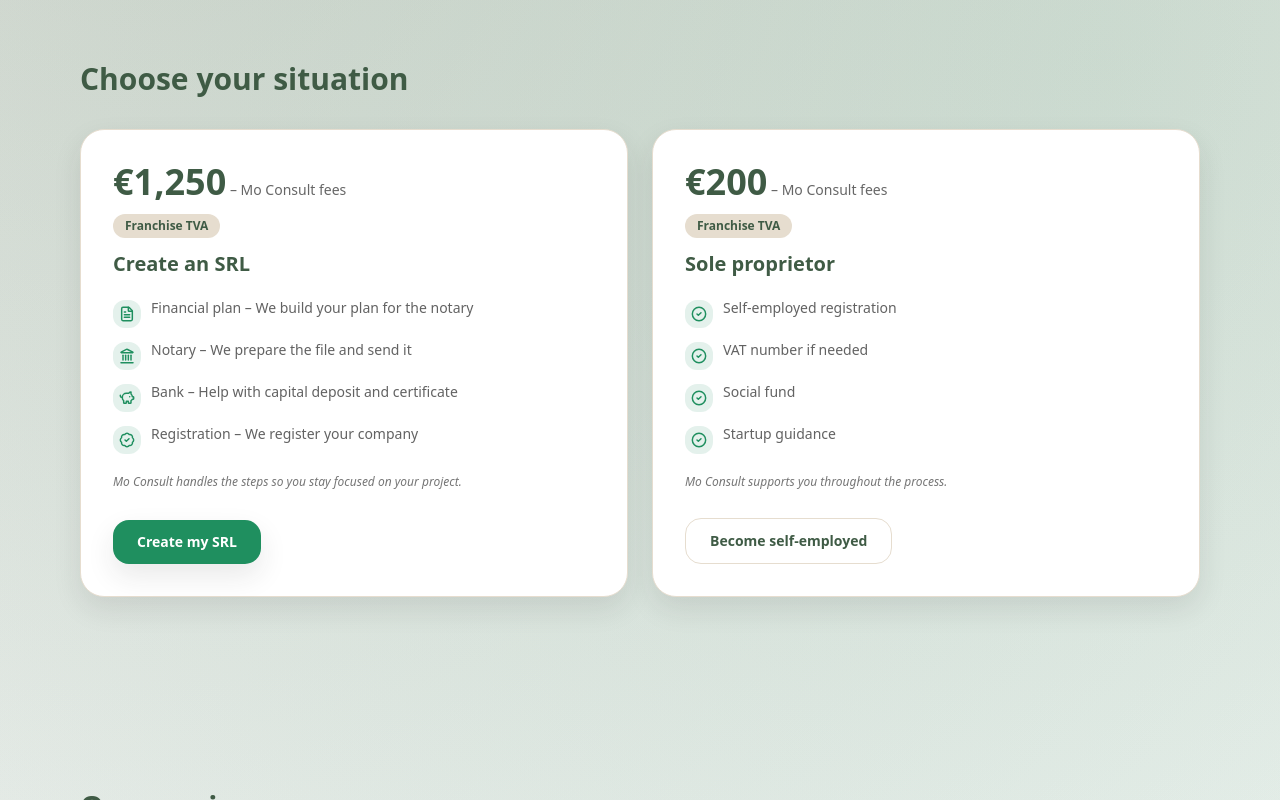
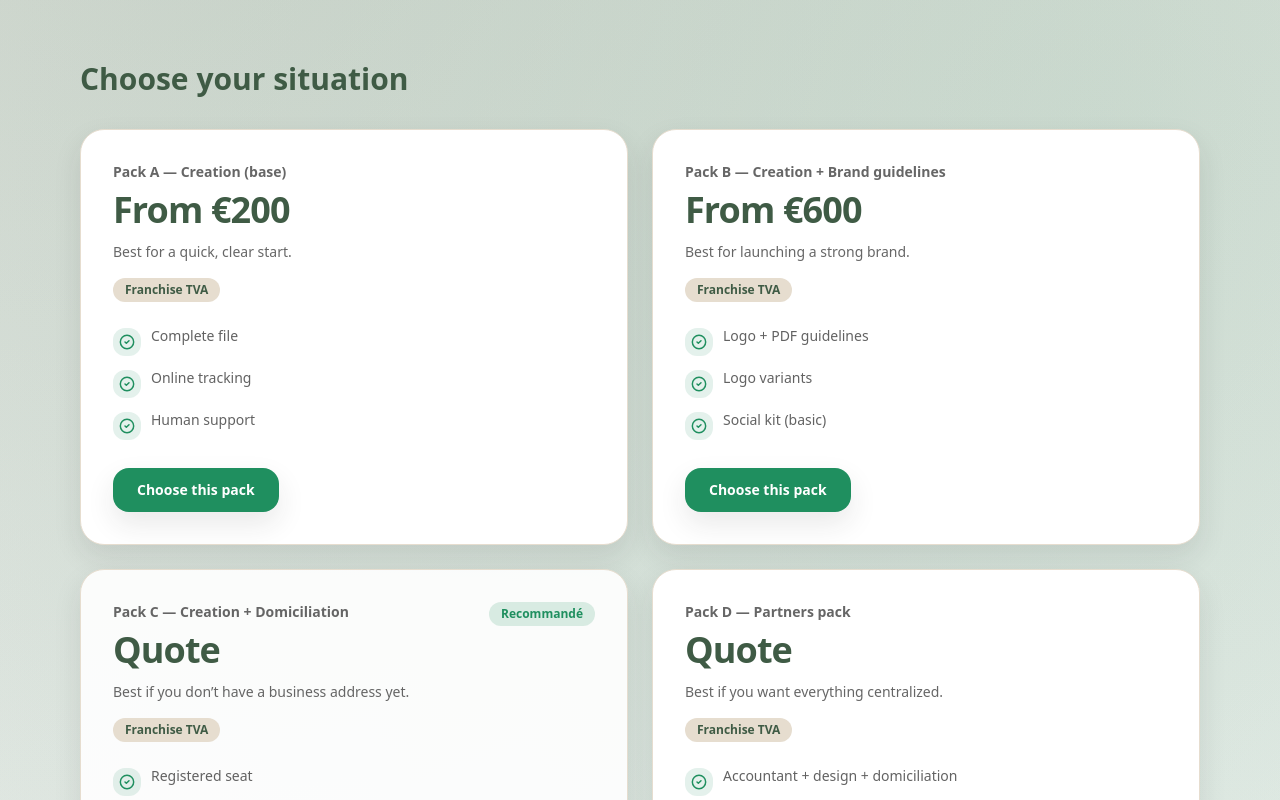
Before and after one commit to moalachach/mo-consult-final, a Next.js app: page /en in a window 1280 px wide. Shown: the part 680-1480 px from the top of the page. Built offline with nearby package versions, Linux system fonts and the light colour scheme; no server answers; the database is empty.

Commit message:
ui: replace offers with 4-pack grid + pack query param

```diff
--- a/src/app/[lang]/creer-entreprise/page.tsx
+++ b/src/app/[lang]/creer-entreprise/page.tsx
@@ -9,12 +9,17 @@
 const isTypeParam = (value: unknown): value is TypeParam =>
   value === "srl" || value === "pp";
 
+type PackParam = "base" | "branding" | "domiciliation" | "partners";
+const isPackParam = (value: unknown): value is PackParam =>
+  value === "base" || value === "branding" || value === "domiciliation" || value === "partners";
+
 const content = {
   fr: {
     badge: "Créer une entreprise",
     h1: "On démarre ?",
     subtitle:
       "Choisissez votre formule. Remplissez le formulaire. Nous nous occupons du reste.",
+    chosenPack: "Pack choisi",
     selected: "Sélectionné",
     choose: "Choisir",
     start: "Commencer",
@@ -29,6 +34,7 @@
     badge: "Start",
     h1: "Gaan we van start?",
     subtitle: "Kies uw formule. Vul het formulier in. Wij regelen de rest.",
+    chosenPack: "Gekozen pack",
     selected: "Geselecteerd",
     choose: "Kiezen",
     start: "Start",
@@ -43,6 +49,7 @@
     badge: "Get started",
     h1: "Shall we start?",
     subtitle: "Choose your plan. Fill in the form. We handle the rest.",
+    chosenPack: "Selected pack",
     selected: "Selected",
     choose: "Choose",
     start: "Start",
@@ -60,14 +67,26 @@
   searchParams,
 }: {
   params: Promise<{ lang: string }>;
-  searchParams?: Promise<{ type?: string }>;
+  searchParams?: Promise<{ type?: string; pack?: string }>;
 }) {
   const { lang: rawLang } = await params;
   const lang = normalizeLang(rawLang);
   const sp = (await searchParams) || {};
   const selected = isTypeParam(sp.type) ? sp.type : undefined;
+  const pack = isPackParam(sp.pack) ? sp.pack : undefined;
   const chosen: TypeParam = selected ?? "srl";
   const t = content[lang] ?? content.fr;
+
+  const packLabel =
+    pack === "base"
+      ? "Base"
+      : pack === "branding"
+        ? "Charte"
+        : pack === "domiciliation"
+          ? "Domiciliation"
+          : pack === "partners"
+            ? "Partenaires"
+            : undefined;
 
   return (
     <main className="hero-bg">
@@ -76,6 +95,12 @@
           <Badge tone="accent">{t.badge}</Badge>
           <h1 className="text-4xl font-semibold">{t.h1}</h1>
           <p className="max-w-2xl text-[rgba(43,43,43,0.75)]">{t.subtitle}</p>
+          {packLabel ? (
+            <div className="flex items-center gap-2 text-sm text-[rgba(43,43,43,0.72)]">
+              <span className="font-semibold text-primary/80">{t.chosenPack}:</span>
+              <Badge className="bg-white/60 text-primary">{packLabel}</Badge>
+            </div>
+          ) : null}
         </FadeIn>
 
         <FadeIn className="mt-8 grid gap-6 md:grid-cols-2">
@@ -101,7 +126,10 @@
               )}
             </ul>
             <div className="mt-6 flex flex-wrap gap-3">
-              <ButtonLink href={`/${lang}/creer-entreprise?type=srl`} variant="outline">
+              <ButtonLink
+                href={`/${lang}/creer-entreprise?type=srl${pack ? `&pack=${pack}` : ""}`}
+                variant="outline"
+              >
                 {t.choose}
               </ButtonLink>
             </div>
@@ -128,7 +156,10 @@
               )}
             </ul>
             <div className="mt-6 flex flex-wrap gap-3">
-              <ButtonLink href={`/${lang}/creer-entreprise?type=pp`} variant="outline">
+              <ButtonLink
+                href={`/${lang}/creer-entreprise?type=pp${pack ? `&pack=${pack}` : ""}`}
+                variant="outline"
+              >
                 {t.choose}
               </ButtonLink>
             </div>
@@ -155,7 +186,7 @@
 
         <FadeIn className="mt-10 flex items-center justify-between gap-4">
           <ButtonLink
-            href={`/${lang}/onboarding/creation-entreprise?type=${chosen}`}
+            href={`/${lang}/onboarding/creation-entreprise?type=${chosen}${pack ? `&pack=${pack}` : ""}`}
             className="px-9 py-4 text-base shadow-soft"
           >
             {t.start}
--- a/src/app/[lang]/page.tsx
+++ b/src/app/[lang]/page.tsx
@@ -29,30 +29,41 @@
 	    secondaryCta: "Voir comment ça marche",
 	    trust: ["Plan financier inclus", "Dossier notaire inclus", "Paiement sécurisé"],
 	    offersTitle: "Choisissez votre situation",
-    srl: {
-      title: "Créer une SRL",
-      price: "1.250 € – Honoraires Mo Consult",
-      bullets: [
-        "Plan financier – Nous construisons votre plan pour le notaire",
-        "Notaire – Nous préparons le dossier et le transmettons",
-        "Banque – Aide pour dépôt de capital et attestation",
-        "Affiliation de la société – Nous enregistrons votre société",
+	    packsCta: "Choisir ce pack",
+	    packs: [
+	      {
+	        id: "base",
+	        title: "Pack A — Création (base)",
+	        price: "À partir de 200€",
+	        idealFor: "Idéal pour démarrer vite et clair.",
+	        bullets: ["Dossier complet", "Suivi en ligne", "Support humain"],
+	        recommended: false,
+	      },
+	      {
+	        id: "branding",
+	        title: "Pack B — Création + Charte graphique",
+	        price: "À partir de 600€",
+	        idealFor: "Idéal pour lancer une marque solide.",
+	        bullets: ["Logo + charte PDF", "Variantes de logo", "Kit réseaux sociaux (base)"],
+	        recommended: false,
+	      },
+	      {
+	        id: "domiciliation",
+	        title: "Pack C — Création + Domiciliation",
+	        price: "Sur devis",
+	        idealFor: "Idéal si vous n’avez pas encore d’adresse pro.",
+	        bullets: ["Siège social", "Unité d’établissement", "Accompagnement administratif"],
+	        recommended: true,
+	      },
+	      {
+	        id: "partners",
+	        title: "Pack D — Pack Partenaires",
+	        price: "Sur devis",
+	        idealFor: "Idéal si vous voulez tout centraliser.",
+	        bullets: ["Comptable + design + domiciliation", "Devis coordonné", "Un seul interlocuteur"],
+	        recommended: false,
+	      },
 	    ],
-      bottom: "Mo Consult s’occupe des démarches, vous restez concentré sur votre projet.",
-      cta: "Créer ma SRL",
-    },
-    pp: {
-      title: "Indépendant en nom propre",
-      price: "200 € – Honoraires Mo Consult",
-      bullets: [
-        "Inscription comme indépendant",
-        "Numéro TVA si besoin",
-        "Caisse sociale",
-        "Conseils de démarrage",
-      ],
-      bottom: "Mo Consult vous accompagne tout au long du processus.",
-      cta: "Devenir indépendant",
-    },
 	    processTitle: "Le processus, simplement",
 	    servicesTitle: "Nos services",
 	    services: [
@@ -145,25 +156,41 @@
 	    secondaryCta: "Bekijk hoe het werkt",
 	    trust: ["Financieel plan inbegrepen", "Notarisdossier inbegrepen", "Veilige betaling"],
 	    offersTitle: "Kies uw situatie",
-    srl: {
-      title: "Een SRL oprichten",
-      price: "1.250 € – Honoraria Mo Consult",
-      bullets: [
-        "Financieel plan – We maken uw plan voor de notaris",
-        "Notaris – We bereiden het dossier voor en sturen het door",
-        "Bank – Hulp bij kapitaalstorting en attest",
-        "Registratie – We registreren uw vennootschap",
+	    packsCta: "Kies dit pack",
+	    packs: [
+	      {
+	        id: "base",
+	        title: "Pack A — Oprichting (basis)",
+	        price: "Vanaf €200",
+	        idealFor: "Ideaal om snel en duidelijk te starten.",
+	        bullets: ["Volledig dossier", "Online opvolging", "Menselijke ondersteuning"],
+	        recommended: false,
+	      },
+	      {
+	        id: "branding",
+	        title: "Pack B — Oprichting + huisstijl",
+	        price: "Vanaf €600",
+	        idealFor: "Ideaal voor een sterke merkstart.",
+	        bullets: ["Logo + PDF-huisstijl", "Logo varianten", "Social kit (basis)"],
+	        recommended: false,
+	      },
+	      {
+	        id: "domiciliation",
+	        title: "Pack C — Oprichting + domicilie",
+	        price: "Offerte",
+	        idealFor: "Ideaal als u nog geen professioneel adres hebt.",
+	        bullets: ["Maatschappelijke zetel", "Vestigingseenheid", "Administratieve begeleiding"],
+	        recommended: true,
+	      },
+	      {
+	        id: "partners",
+	        title: "Pack D — Partnerpack",
+	        price: "Offerte",
+	        idealFor: "Ideaal als u alles wilt centraliseren.",
+	        bullets: ["Accountant + design + domicilie", "Gecombineerde offerte", "Eén aanspreekpunt"],
+	        recommended: false,
+	      },
 	    ],
-      bottom: "Mo Consult regelt de stappen, u blijft gefocust op uw project.",
-      cta: "Start mijn SRL",
-    },
-    pp: {
-      title: "Zelfstandige in eigen naam",
-      price: "200 € – Honoraria Mo Consult",
-      bullets: ["Inschrijving", "BTW-nummer indien nodig", "Sociaal fonds", "Startadvies"],
-      bottom: "Mo Consult begeleidt u tijdens het hele proces.",
-      cta: "Word zelfstandige",
-    },
 	    processTitle: "Het proces, eenvoudig",
 	    servicesTitle: "Onze diensten",
 	    services: [
@@ -255,30 +282,41 @@
 	    secondaryCta: "See how it works",
 	    trust: ["Financial plan included", "Notary package included", "Secure payment"],
 	    offersTitle: "Choose your situation",
-    srl: {
-      title: "Create an SRL",
-      price: "€1,250 – Mo Consult fees",
-      bullets: [
-        "Financial plan – We build your plan for the notary",
-        "Notary – We prepare the file and send it",
-        "Bank – Help with capital deposit and certificate",
-        "Registration – We register your company",
+	    packsCta: "Choose this pack",
+	    packs: [
+	      {
+	        id: "base",
+	        title: "Pack A — Creation (base)",
+	        price: "From €200",
+	        idealFor: "Best for a quick, clear start.",
+	        bullets: ["Complete file", "Online tracking", "Human support"],
+	        recommended: false,
+	      },
+	      {
+	        id: "branding",
+	        title: "Pack B — Creation + Brand guidelines",
+	        price: "From €600",
+	        idealFor: "Best for launching a strong brand.",
+	        bullets: ["Logo + PDF guidelines", "Logo variants", "Social kit (basic)"],
+	        recommended: false,
+	      },
+	      {
+	        id: "domiciliation",
+	        title: "Pack C — Creation + Domiciliation",
+	        price: "Quote",
+	        idealFor: "Best if you don’t have a business address yet.",
+	        bullets: ["Registered seat", "Establishment unit", "Admin support"],
+	        recommended: true,
+	      },
+	      {
+	        id: "partners",
+	        title: "Pack D — Partners pack",
+	        price: "Quote",
+	        idealFor: "Best if you want everything centralized.",
+	        bullets: ["Accountant + design + domiciliation", "Coordinated quote", "Single point of contact"],
+	        recommended: false,
+	      },
 	    ],
-      bottom: "Mo Consult handles the steps so you stay focused on your project.",
-      cta: "Create my SRL",
-    },
-    pp: {
-      title: "Sole proprietor",
-      price: "€200 – Mo Consult fees",
-      bullets: [
-        "Self-employed registration",
-        "VAT number if needed",
-        "Social fund",
-        "Startup guidance",
-      ],
-      bottom: "Mo Consult supports you throughout the process.",
-      cta: "Become self‑employed",
-    },
 	    processTitle: "The process, simple",
 	    servicesTitle: "Our services",
 	    services: [
@@ -424,56 +462,36 @@
       <FadeIn className="mx-auto max-w-6xl px-4 py-20 md:py-24" id="offres">
         <h2 className="text-3xl font-semibold text-primary">{t.offersTitle}</h2>
 
-        <div className="mt-8 grid items-stretch gap-6 md:grid-cols-2">
-          <Card className="flex h-full flex-col p-7 shadow-soft-sm ring-1 ring-[rgba(31,143,95,0.22)] sm:p-8">
+        <div className="mt-8 grid items-stretch gap-6 lg:grid-cols-2">
+          {t.packs.map((p) => (
+            <Card
+              key={p.id}
+              accent={!!p.recommended}
+              className={[
+                "flex h-full flex-col p-7 shadow-soft-sm sm:p-8",
+                p.recommended ? "ring-1 ring-[rgba(31,143,95,0.22)]" : "",
+              ].join(" ")}
+            >
               <div className="flex-1">
-              <p className="text-sm text-[rgba(43,43,43,0.72)]">
-                <span className="text-3xl font-bold text-primary sm:text-4xl">
-                  {t.srl.price.split("–")[0].trim()}
-                </span>{" "}
-                <span className="text-sm">– {t.srl.price.split("–").slice(1).join("–").trim()}</span>
+                <div className="flex items-start justify-between gap-4">
+                  <div>
+                    <p className="text-sm font-semibold text-[rgba(43,43,43,0.72)]">
+                      {p.title}
                     </p>
-              <Badge className="mt-3 bg-white/60 text-primary">Franchise TVA</Badge>
-              <h3 className="mt-3 text-xl font-semibold text-primary">{t.srl.title}</h3>
-
-              <ul className="mt-5 grid gap-3 text-sm text-[rgba(43,43,43,0.74)]">
-                {t.srl.bullets.map((item, idx) => {
-                  const icons = [FileText, Landmark, PiggyBank, BadgeCheck] as const;
-                  const Icon = icons[idx] ?? CheckCircle2;
-                  return (
-                    <li key={item} className="flex items-start gap-2.5">
-                      <span className="mt-0.5 inline-flex h-7 w-7 items-center justify-center rounded-xl bg-[rgba(31,143,95,0.12)] text-[var(--color-accent)]">
-                        <Icon className="h-4 w-4" strokeWidth={2.2} />
-                      </span>
-                      <span>{item}</span>
-                    </li>
-                  );
-                })}
-              </ul>
-
-              <p className="mt-5 text-xs italic text-[rgba(43,43,43,0.65)]">{t.srl.bottom}</p>
+                    <p className="mt-2 text-3xl font-bold tracking-tight text-primary sm:text-4xl">
+                      {p.price}
+                    </p>
+                    <p className="mt-3 text-sm text-[rgba(43,43,43,0.72)]">{p.idealFor}</p>
+                  </div>
+                  {p.recommended ? <Badge tone="accent">Recommandé</Badge> : null}
                 </div>
 
-            <div className="mt-7 inline-flex">
-              <ButtonLink href={`/${lang}/creer-entreprise?type=srl`} className="w-full sm:w-auto">
-                {t.srl.cta}
-              </ButtonLink>
+                <div className="mt-4 flex flex-wrap gap-2">
+                  <Badge className="bg-white/60 text-primary">Franchise TVA</Badge>
                 </div>
-          </Card>
 
-          <Card className="flex h-full flex-col p-7 shadow-soft-sm sm:p-8">
-            <div className="flex-1">
-              <p className="text-sm text-[rgba(43,43,43,0.72)]">
-                <span className="text-3xl font-bold text-primary sm:text-4xl">
-                  {t.pp.price.split("–")[0].trim()}
-                </span>{" "}
-                <span className="text-sm">– {t.pp.price.split("–").slice(1).join("–").trim()}</span>
-              </p>
-              <Badge className="mt-3 bg-white/60 text-primary">Franchise TVA</Badge>
-              <h3 className="mt-3 text-xl font-semibold text-primary">{t.pp.title}</h3>
-
-              <ul className="mt-5 grid gap-3 text-sm text-[rgba(43,43,43,0.74)]">
-                {t.pp.bullets.map((item) => (
+                <ul className="mt-6 grid gap-3 text-sm text-[rgba(43,43,43,0.74)]">
+                  {p.bullets.map((item) => (
                     <li key={item} className="flex items-start gap-2.5">
                       <span className="mt-0.5 inline-flex h-7 w-7 items-center justify-center rounded-xl bg-[rgba(31,143,95,0.12)] text-[var(--color-accent)]">
                         <CheckCircle2 className="h-4 w-4" strokeWidth={2.2} />
@@ -482,20 +500,18 @@
                     </li>
                   ))}
                 </ul>
-
-              <p className="mt-5 text-xs italic text-[rgba(43,43,43,0.65)]">{t.pp.bottom}</p>
               </div>
 
               <div className="mt-7 inline-flex">
                 <ButtonLink
-                href={`/${lang}/creer-entreprise?type=pp`}
-                variant="outline"
-                className="w-full sm:w-auto"
+                  href={`/${lang}/creer-entreprise?pack=${encodeURIComponent(p.id)}`}
+                  className="w-full whitespace-nowrap sm:w-auto"
                 >
-                {t.pp.cta}
+                  {t.packsCta}
                 </ButtonLink>
               </div>
             </Card>
+          ))}
         </div>
       </FadeIn>
 
```
Lines whose indentation alone changed are shown as unchanged.
